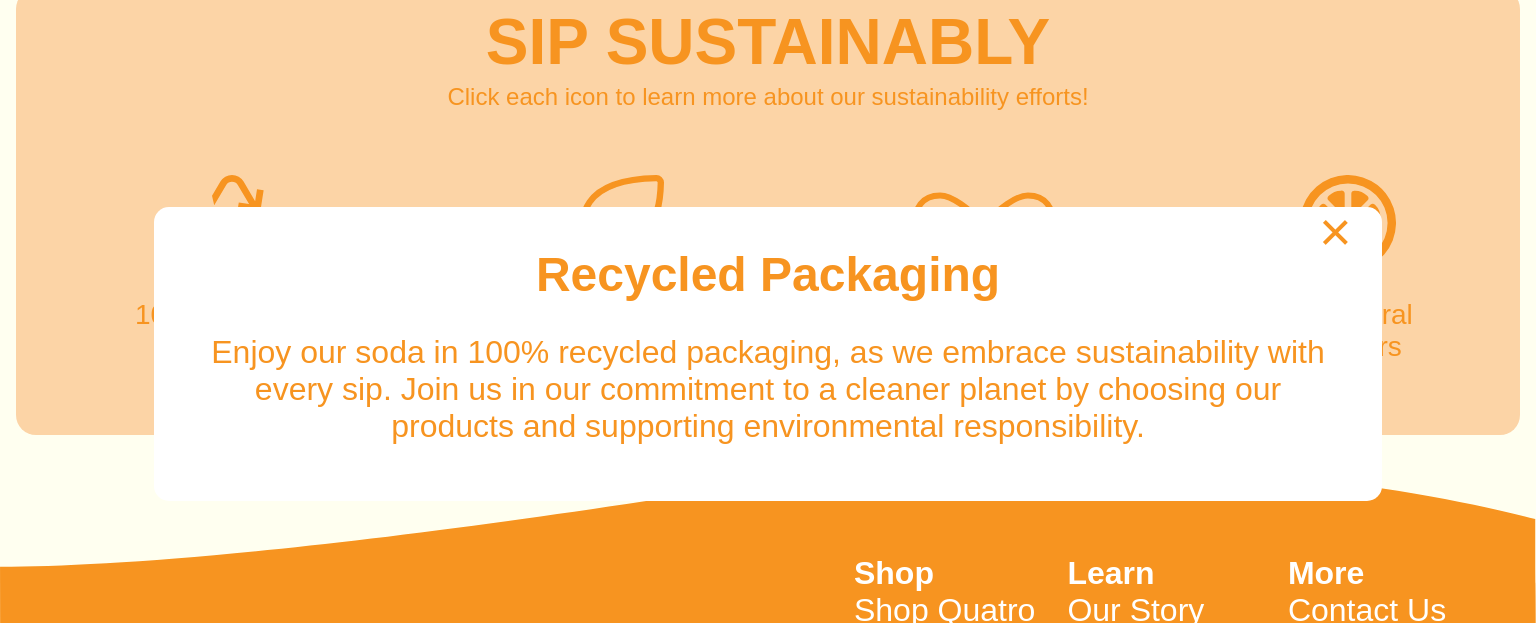
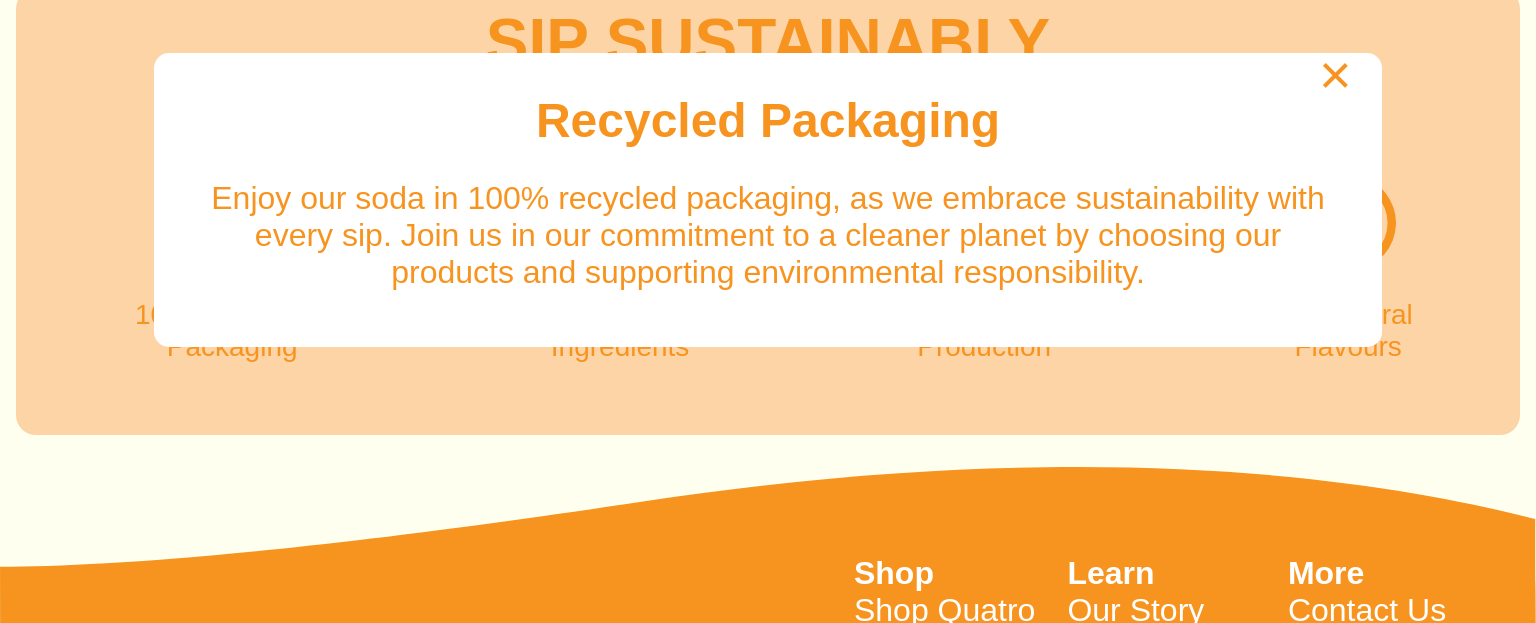
Before and after one commit to isaacbilyea/Bilyea_Isaac_FIP, a plain HTML site: page index.html in a window 1536 px wide. Both pictures are taken after a click on the picture 232 px from the left and 2181 px from the top of the page. Shown: the part 1958-2581 px from the top of the page. Drawn offline with Linux system fonts and the light colour scheme; a web font is replaced by a local one.

Commit message:
Adjust responsive modal positioning
Adjust responsive modal positioning

```diff
--- a/css/main.css
+++ b/css/main.css
@@ -1884,6 +1884,15 @@ footer ul li a {
             }
         }
 
+    /* 3d. Sustainability Banner */
+
+        .modal-con {
+            margin-top: 15%;
+        }
+
+        .close-button {
+            margin-top: 14.25%;
+        }
 
     /* 4. PRODUCTS PAGE */
 
```
